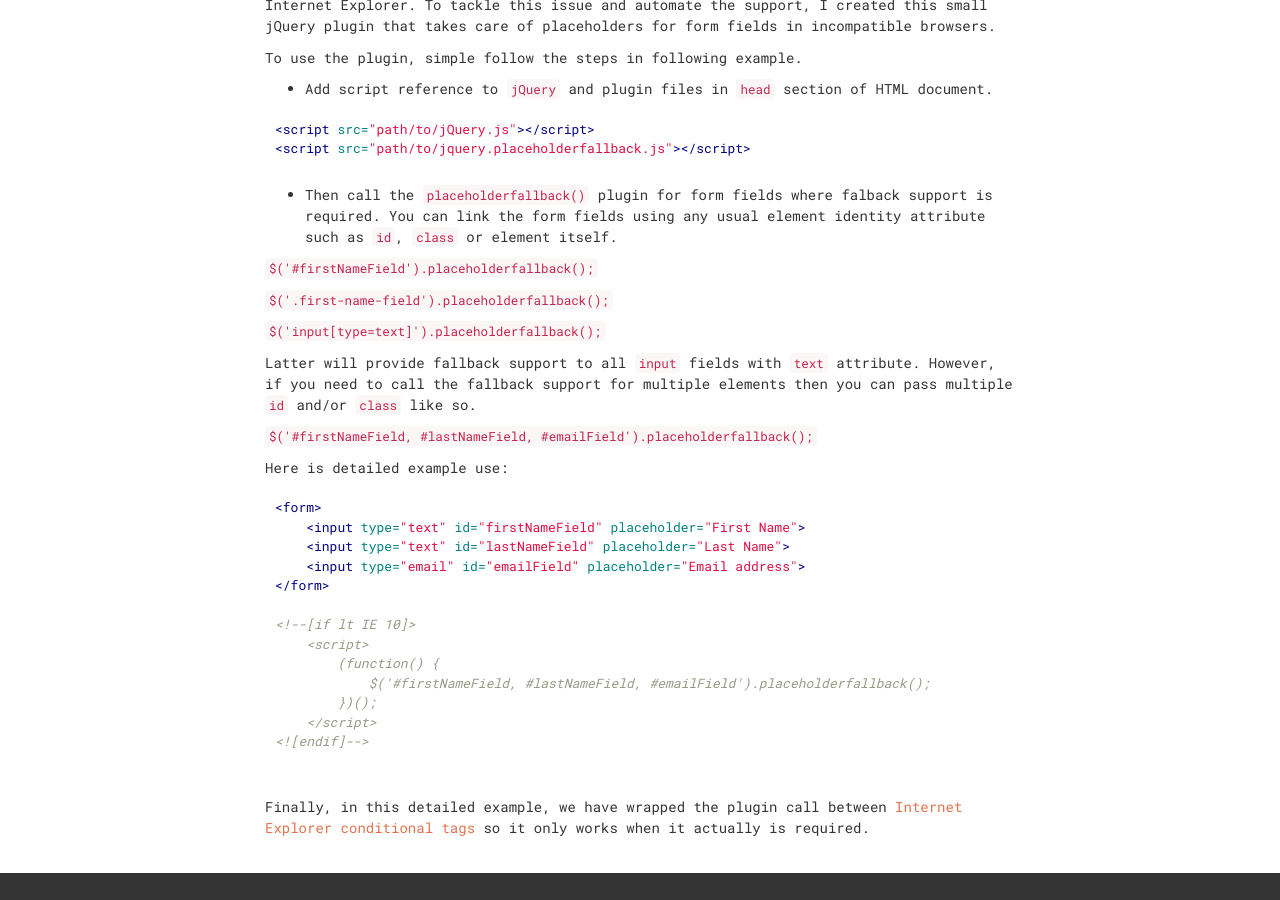
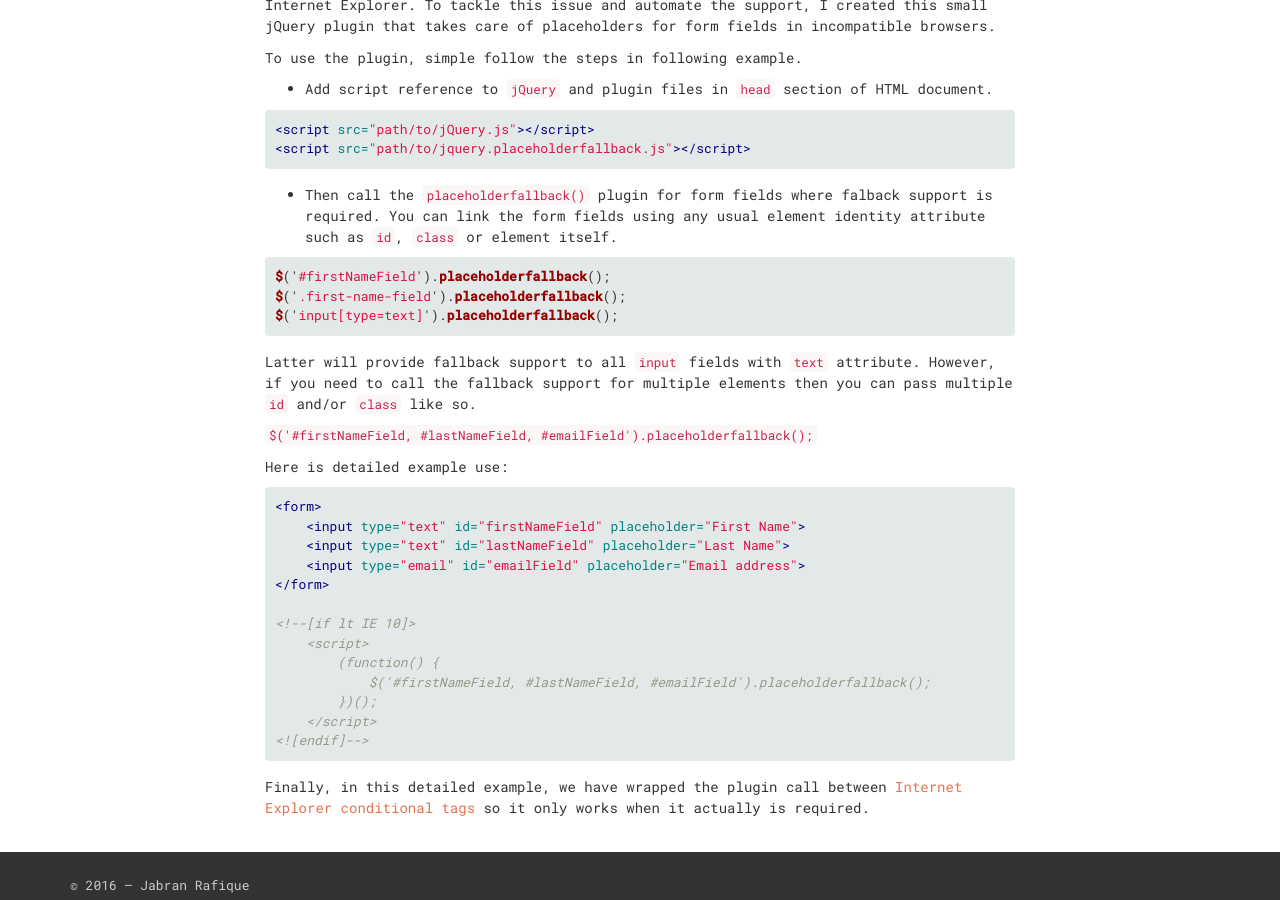
Before and after one commit to jabranr/jabranr.github.io-legacy, a Jekyll site: the page built from projects/_posts/2014-01-30-html-form-fields-placeholder-fallback-jquery.markdown, in a window 1280 px wide and 900 px high, scrolled down 511 px. Built offline with Jekyll 4.4.1, drawn with Linux system fonts in a browser that asks for light colours.

Commit message:
update code highlighting - resolve issue #24

````diff
--- a/projects/_posts/2014-01-30-html-form-fields-placeholder-fallback-jquery.markdown
+++ b/projects/_posts/2014-01-30-html-form-fields-placeholder-fallback-jquery.markdown
@@ -17,18 +17,18 @@
 
 * Add script reference to `jQuery` and plugin files in `head` section of HTML document.
 
-``` html
+{% highlight html %}
 <script src="path/to/jQuery.js"></script>
 <script src="path/to/jquery.placeholderfallback.js"></script>
-```
+{% endhighlight %}
 
 * Then call the `placeholderfallback()` plugin for form fields where falback support is required. You can link the form fields using any usual element identity attribute such as `id`, `class` or element itself.
 
-`$('#firstNameField').placeholderfallback();`
-
-`$('.first-name-field').placeholderfallback();`
-
-`$('input[type=text]').placeholderfallback();`
+{% highlight javascript %}
+$('#firstNameField').placeholderfallback();
+$('.first-name-field').placeholderfallback();
+$('input[type=text]').placeholderfallback();
+{% endhighlight %}
 
 Latter will provide fallback support to all `input` fields with `text` attribute. However, if you need to call the fallback support for multiple elements then you can pass multiple `id` and/or `class` like so.
 
@@ -36,7 +36,7 @@
 
 Here is detailed example use:
 
-``` html
+{% highlight html %}
 <form>
     <input type="text" id="firstNameField" placeholder="First Name">
     <input type="text" id="lastNameField" placeholder="Last Name">
@@ -51,6 +51,6 @@
     </script>
 <![endif]-->
 
-```
+{% endhighlight %}
 
 Finally, in this detailed example, we have wrapped the plugin call between [Internet Explorer conditional tags](http://msdn.microsoft.com/en-gb/library/ms537512\(v=vs.85\).aspx) so it only works when it actually is required.
````
